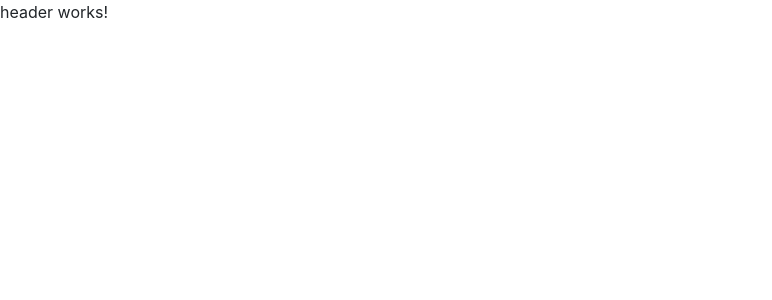
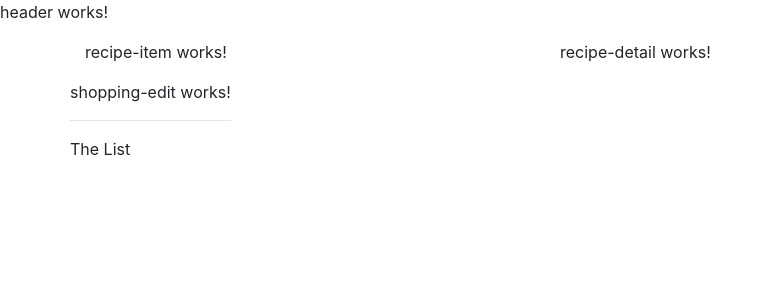
Before and after one commit to FrankEyk/Shopping-List, an Angular app: page / in a window 1280 px wide. Shown: the top 300 px of the page, without its empty margins (0-772 px from the left). Built offline with nearby package versions, Linux system fonts and the light colour scheme.

Commit message:
Setup Layout

```diff
--- a/src/app/app.component.html
+++ b/src/app/app.component.html
@@ -1 +1,9 @@
 <app-header></app-header>
+<div class="container">
+    <div class="row">
+        <div class="col-md-12">
+            <app-recipes></app-recipes>
+            <app-shopping-list></app-shopping-list>
+        </div>
+    </div>
+</div>
--- a/src/app/recipes/recipe-list/recipe-list.component.html
+++ b/src/app/recipes/recipe-list/recipe-list.component.html
@@ -1 +1 @@
-<p>recipe-list works!</p>
+<app-recipe-item></app-recipe-item>
--- a/src/app/recipes/recipes.component.html
+++ b/src/app/recipes/recipes.component.html
@@ -1 +1,8 @@
-<p>recipes works!</p>
+<div class="row">
+    <div class="col-md-5">
+        <app-recipe-list></app-recipe-list>
+    </div>
+    <div class="col-md-7">
+        <app-recipe-detail></app-recipe-detail>
+    </div>
+</div>
--- a/src/app/shopping-list/shopping-list.component.html
+++ b/src/app/shopping-list/shopping-list.component.html
@@ -1 +1,7 @@
-<p>shopping-list works!</p>
+<div class="row">
+    <div class="col-xs-10">
+        <app-shopping-edit></app-shopping-edit>
+        <hr>
+        <p>The List</p>
+    </div>
+</div>
```
